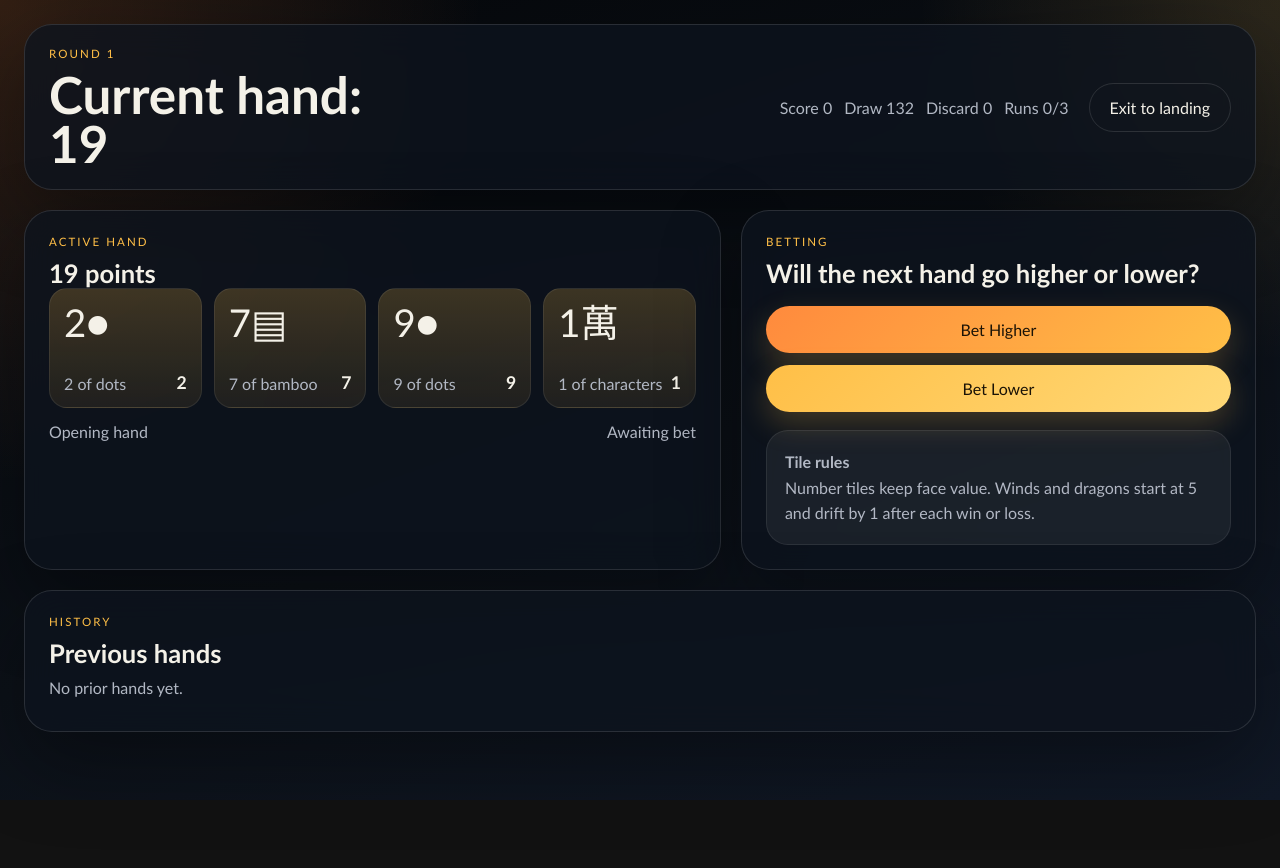
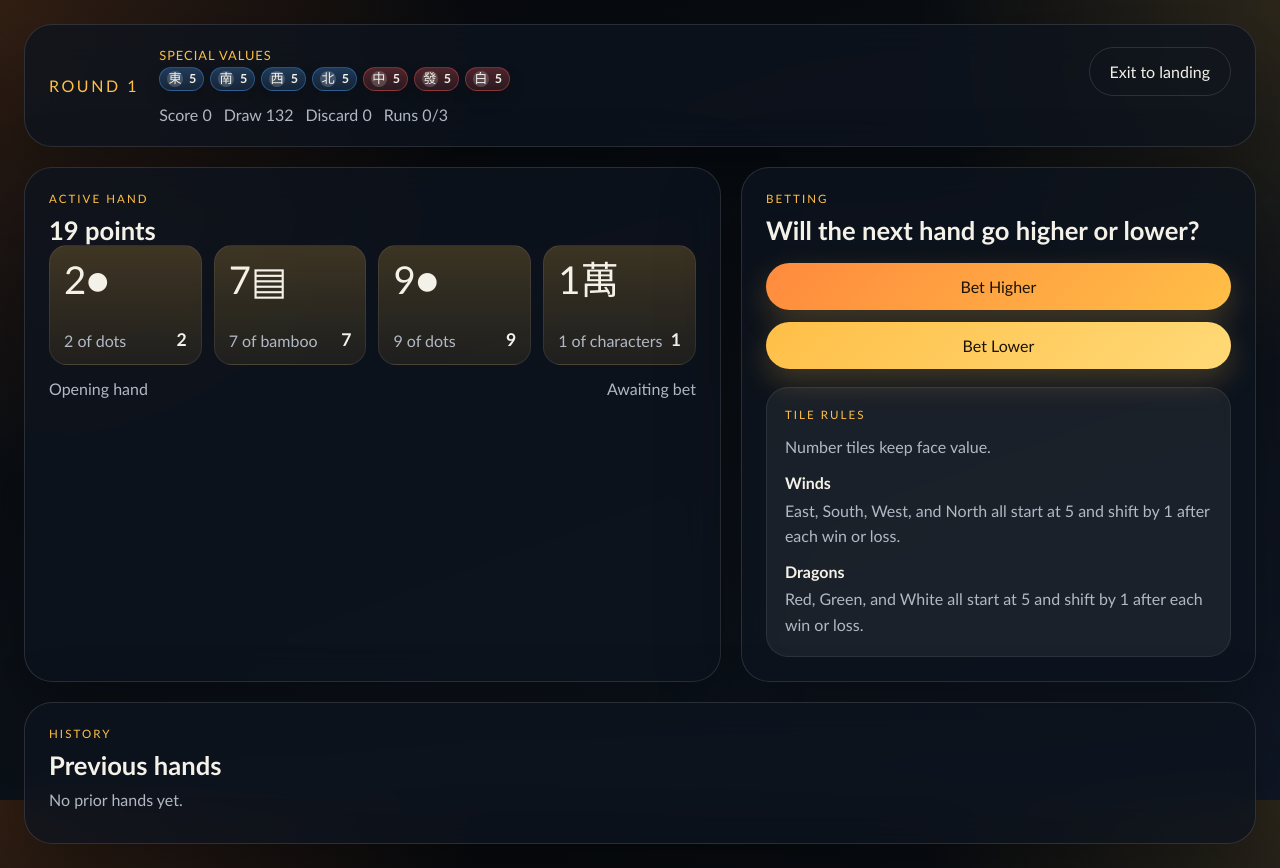
Before and after one commit to loay98/hand-betting-game, a React (Vite) app: page / in a window 1280 px wide. Both pictures are taken after a click on the button "New Game". Before the commit the page ends 800 px from the top, so only its background shows below. Built offline with nearby package versions, Linux system fonts and the light colour scheme.

Commit message:
Add special tile definitions and enhance GameView UI with special values display

```diff
--- a/src/components/GameView.tsx
+++ b/src/components/GameView.tsx
@@ -1,4 +1,5 @@
       import { HandPreview } from './HandPreview';
+      import { SPECIAL_TILE_DEFINITIONS } from '../game/engine';
 import type { GameState } from '../game/types';
 
 interface GameViewProps {
@@ -15,18 +16,47 @@ export function GameView({ state, onBetHigher, onBetLower, onExit }: GameViewPro
     return null;
   }
 
+  const activeSpecialValues = new Map(
+    currentHand.tiles
+      .filter((tile) => tile.kind !== 'number')
+      .map((tile) => [`${tile.kind}:${tile.label}`, tile.value]),
+  );
+
   return (
     <main className="game-shell">
       <header className="game-topbar panel">
-        <div>
-          <p className="eyebrow">Round {state.round}</p>
-          <h1>Current hand: {currentHand.total}</h1>
+        <div className="game-topbar__round">
+          <p className="game-topbar__round-label">Round {state.round}</p>
+        </div>
+        <div className="game-topbar__meta">
+          <div className="game-topbar__specials">
+            <span className="game-topbar__specials-label">Special values</span>
+            <div className="game-topbar__specials-list">
+              {SPECIAL_TILE_DEFINITIONS.map((tile) => {
+                const value = activeSpecialValues.get(`${tile.kind}:${tile.label}`) ?? tile.faceValue;
+
+                return (
+                  <span
+                    key={`${tile.kind}:${tile.label}`}
+                    className={`game-topbar__specials-item game-topbar__specials-item--${tile.kind}`}
+                    aria-label={`${tile.label} ${value}`}
+                    title={`${tile.label} ${value}`}
+                  >
+                    <span className="game-topbar__specials-icon" aria-hidden="true">
+                      {tile.symbol}
+                    </span>
+                    <span className="game-topbar__specials-value">{value}</span>
+                  </span>
+                );
+              })}
+            </div>
           </div>
           <div className="game-topbar__stats">
             <span>Score {state.score}</span>
             <span>Draw {state.drawPile.length}</span>
             <span>Discard {state.discardPile.length}</span>
             <span>Runs {state.exhaustionCount}/3</span>
+          </div>
         </div>
         <button className="ghost-button" type="button" onClick={onExit}>Exit to landing</button>
       </header>
@@ -43,8 +73,18 @@ export function GameView({ state, onBetHigher, onBetLower, onExit }: GameViewPro
             <button className="primary-button" type="button" onClick={onBetLower}>Bet Lower</button>
           </div>
           <div className="rules-card">
-            <strong>Tile rules</strong>
-            <p>Number tiles keep face value. Winds and dragons start at 5 and drift by 1 after each win or loss.</p>
+            <p className="eyebrow">Tile rules</p>
+            <p>Number tiles keep face value.</p>
+            <div className="rules-card__powers">
+              <div>
+                <strong>Winds</strong>
+                <span>East, South, West, and North all start at 5 and shift by 1 after each win or loss.</span>
+              </div>
+              <div>
+                <strong>Dragons</strong>
+                <span>Red, Green, and White all start at 5 and shift by 1 after each win or loss.</span>
+              </div>
+            </div>
           </div>
         </section>
       </section>
--- a/src/game/engine.ts
+++ b/src/game/engine.ts
@@ -28,6 +28,11 @@ const DRAGON_TILES: Array<{ label: string; symbol: string }> = [
   { label: 'Red Dragon', symbol: '中' },
   { label: 'Green Dragon', symbol: '發' },
   { label: 'White Dragon', symbol: '白' },
+];
+
+export const SPECIAL_TILE_DEFINITIONS: TileDefinition[] = [
+  ...WIND_TILES.map((tile) => ({ kind: 'wind' as const, label: tile.label, faceValue: 5, symbol: tile.symbol })),
+  ...DRAGON_TILES.map((tile) => ({ kind: 'dragon' as const, label: tile.label, faceValue: 5, symbol: tile.symbol })),
 ];
 
 // defaults
--- a/src/styles.css
+++ b/src/styles.css
@@ -154,10 +154,30 @@ h1, h2, p {
 
 .game-topbar {
   display: grid;
-  grid-template-columns: minmax(0, 1.2fr) auto auto;
+  grid-template-columns: auto minmax(0, 1fr) auto;
   gap: 20px;
+  align-items: start;
+  padding: 22px 24px;
+}
+
+.game-topbar__round {
+  display: flex;
   align-items: center;
-  padding: 22px 24px;
+  min-height: 100%;
+}
+
+.game-topbar__round-label {
+  margin: 0;
+  font-size: 1rem;
+  line-height: 1.2;
+  letter-spacing: 0.16em;
+  text-transform: uppercase;
+  color: var(--accent);
+}
+
+.game-topbar__meta {
+  display: grid;
+  gap: 14px;
 }
 
 .game-topbar__stats {
@@ -165,6 +185,72 @@ h1, h2, p {
   gap: 12px;
   flex-wrap: wrap;
   color: var(--muted);
+}
+
+.game-topbar__specials {
+  display: grid;
+  gap: 4px;
+  color: var(--muted);
+}
+
+.game-topbar__specials-label {
+  font-size: 0.8rem;
+  letter-spacing: 0.08em;
+  text-transform: uppercase;
+  color: var(--accent);
+}
+
+.game-topbar__specials-list {
+  display: flex;
+  flex-wrap: wrap;
+  gap: 6px;
+}
+
+.game-topbar__specials-item,
+.game-topbar__specials-empty {
+  display: inline-flex;
+  align-items: center;
+  gap: 6px;
+  min-height: 24px;
+  padding: 3px 7px;
+  border-radius: 999px;
+  background: rgba(255, 255, 255, 0.06);
+  border: 1px solid rgba(255, 255, 255, 0.08);
+}
+
+.game-topbar__specials-item {
+  font-size: 0.78rem;
+  line-height: 1;
+  color: var(--text);
+  box-shadow: 0 8px 16px rgba(0, 0, 0, 0.18);
+}
+
+.game-topbar__specials-item--wind {
+  background: linear-gradient(180deg, rgba(75, 163, 255, 0.28), rgba(75, 163, 255, 0.12));
+  border-color: rgba(75, 163, 255, 0.35);
+}
+
+.game-topbar__specials-item--dragon {
+  background: linear-gradient(180deg, rgba(255, 90, 90, 0.28), rgba(255, 90, 90, 0.12));
+  border-color: rgba(255, 90, 90, 0.35);
+}
+
+.game-topbar__specials-icon {
+  display: inline-flex;
+  align-items: center;
+  justify-content: center;
+  width: 1.2em;
+  height: 1.2em;
+  border-radius: 999px;
+  font-size: 0.82rem;
+  line-height: 1;
+  background: rgba(255, 255, 255, 0.18);
+}
+
+.game-topbar__specials-value {
+  min-width: 1ch;
+  font-variant-numeric: tabular-nums;
+  font-weight: 700;
 }
 
 .game-grid {
@@ -374,6 +460,56 @@ input[aria-invalid="true"] {
   line-height: 1.6;
 }
 
+.rules-card > strong {
+  color: var(--text);
+}
+
+.rules-card__powers {
+  display: grid;
+  gap: 10px;
+  margin-top: 10px;
+}
+
+.rules-card__powers div {
+  display: grid;
+  gap: 2px;
+}
+
+.rules-card__powers strong {
+  color: var(--text);
+}
+
+.rules-card__current-values {
+  display: grid;
+  gap: 8px;
+  margin-top: 14px;
+  padding-top: 14px;
+  border-top: 1px solid rgba(255, 255, 255, 0.08);
+}
+
+.rules-card__current-values strong {
+  color: var(--text);
+}
+
+.rules-card__current-values ul {
+  list-style: none;
+  padding: 0;
+  margin: 0;
+  display: grid;
+  gap: 8px;
+}
+
+.rules-card__current-values li {
+  display: flex;
+  justify-content: space-between;
+  gap: 12px;
+  align-items: center;
+}
+
+.rules-card__current-values li span {
+  color: var(--muted);
+}
+
 .leaderboard-list {
   list-style: none;
   padding: 0;
@@ -444,10 +580,6 @@ input[aria-invalid="true"] {
   .hero, .game-topbar, .game-grid, .game-over-shell {
     grid-template-columns: 1fr;
   }
-
-  .game-topbar__stats {
-    order: 3;
-  }
 }
 
 @media (max-width: 640px) {
```
Lines whose indentation alone changed are shown as unchanged.
